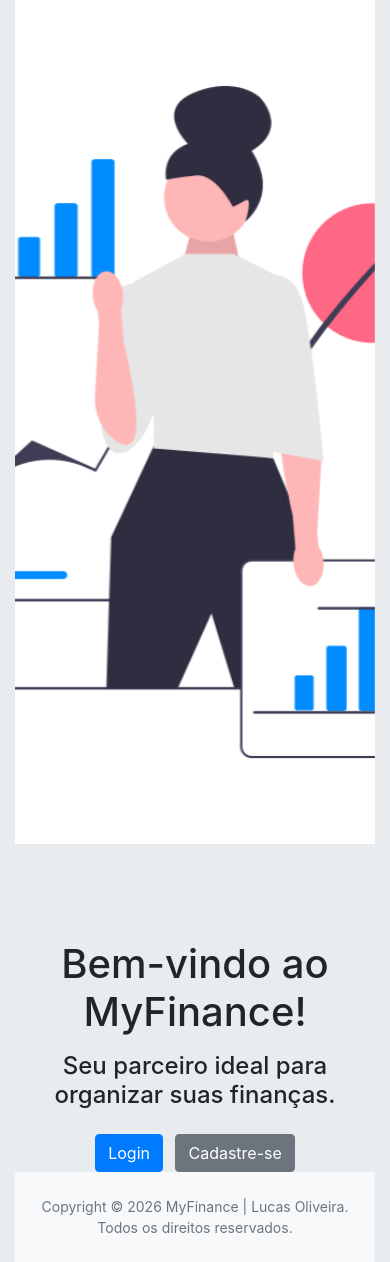
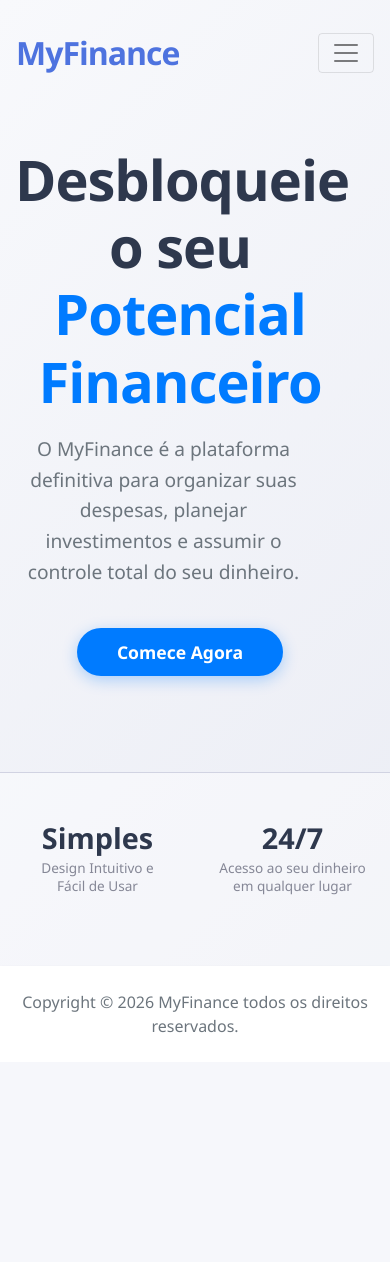
Before and after one commit to lucas-ioliveira/my-finance, a Django app: template common/templates/home/home.html in a window 390 px wide. After the commit the page ends 1033 px from the top, so only its background shows below. Run offline with Django 5.2, Linux system fonts and the light colour scheme; the template is opened without the code that fills it, so the values that code supplies are empty; some libraries are stand-ins or nearby versions.

Commit message:
feat: Atualização de layout.

```diff
--- a/common/templates/home/home.html
+++ b/common/templates/home/home.html
@@ -9,79 +9,184 @@
       {% bootstrap_css %}
 
       <style>
-        .carousel-item {
-            height: 100vh;
+          /* Fundo Claro casando com o Login/Register (#eaecf4) */
+          body {
+              font-family: 'Segoe UI', Roboto, 'Helvetica Neue', Arial, sans-serif;
+              background: linear-gradient(135deg, #f8f9fc 0%, #eaecf4 100%);
+              color: #5a5c69;
+              min-height: 100vh;
+              display: flex;
+              flex-direction: column;
           }
-        .carousel-item img {
-            object-fit: cover;
-            height: 100%;
+
+          /* Navbar Clara e Moderna */
+          .navbar-brand {
+              font-weight: 800;
+              font-size: 2rem;
+              color: #4e73df !important;
+              letter-spacing: -1px;
+          }
+
+          .nav-link {
+              color: #6c757d !important;
+              font-weight: 600;
+              font-size: 0.9rem;
+              text-transform: uppercase;
+              letter-spacing: 1px;
+              transition: color 0.3s;
+          }
+
+          .nav-link:hover {
+              color: #4e73df !important;
+          }
+
+          /* Botão Principal */
+          .btn-custom-primary {
+              background-color: #007bff;
+              color: #ffffff;
+              border-radius: 50px;
+              padding: 0.7rem 2.5rem;
+              font-weight: bold;
+              font-size: 1.1rem;
+              border: none;
+              box-shadow: 0 4px 15px rgba(0, 123, 255, 0.3);
+              transition: all 0.3s ease;
+          }
+
+          .btn-custom-primary:hover {
+              background-color: #0056b3;
+              color: #ffffff;
+              transform: translateY(-2px);
+              box-shadow: 0 6px 20px rgba(0, 123, 255, 0.4);
+              text-decoration: none;
+          }
+
+          /* Tipografia da Hero Section */
+          .hero-title {
+              font-weight: 800;
+              font-size: 3.5rem;
+              line-height: 1.2;
+              color: #2e384d;
+              margin-bottom: 1.2rem;
+              letter-spacing: -1px;
+          }
+
+          .hero-subtitle {
+              font-size: 1.2rem;
+              font-weight: 400;
+              color: #6c757d;
+              margin-bottom: 2.5rem;
+              line-height: 1.6;
+              max-width: 90%;
+          }
+
+          /* Animação da Imagem Flutuante */
+          .floating-img {
               width: 100%;
+              max-height: 500px;
+              object-fit: contain;
+              animation: float 6s ease-in-out infinite;
+          }
+
+          @keyframes float {
+              0% { transform: translateY(0px); }
+              50% { transform: translateY(-20px); }
+              100% { transform: translateY(0px); }
+          }
+
+          /* Barra de Prova Social */
+          .trust-section {
+              /* Removido o margin-top: auto daqui para o footer novo fazer esse trabalho */
+              padding: 3rem 0;
+              border-top: 1px solid #d1d3e2;
+              background-color: rgba(255, 255, 255, 0.4);
+          }
+
+          .trust-item h4 {
+              font-weight: 800;
+              font-size: 1.8rem;
+              color: #2e384d;
+              margin-bottom: 0.2rem;
+          }
+
+          .trust-item p {
+              font-size: 0.85rem;
+              color: #858796;
+              line-height: 1.3;
+              margin: 0;
           }
       </style>
 
-    <title>Home</title>
+      <title>Home - MyFinance</title>
 
   </head>
 
   <body>
-  <div class="container-fluid" style="background-color: #e9ecef;">
 
-    <div class="row">
+      <nav class="navbar navbar-expand-lg navbar-light bg-transparent pt-4 pb-3">
+          <div class="container">
+              <a class="navbar-brand" href="#">MyFinance</a>
 
-        <!-- Coluna do Carrossel -->
-        <div class="col-md-6">
-            <div id="carouselExampleIndicators" class="carousel slide" data-ride="carousel">
-              <div class="carousel-inner">
-                <div class="carousel-item active">
-                  <img src="{% static "images/undraw_Projections.png" %}" class="d-block w-100" alt="Descrição da Imagem 1">
-                  <div class="carousel-caption d-none d-md-block">
+              <button class="navbar-toggler" type="button" data-toggle="collapse" data-target="#navbarNav">
+                  <span class="navbar-toggler-icon"></span>
+              </button>
+
+              <div class="collapse navbar-collapse" id="navbarNav">
+                  <ul class="navbar-nav ml-auto align-items-center">
+                      <li class="nav-item mr-4">
+                          <a class="nav-link" href="{% url 'login' %}">Login</a>
+                      </li>
+                      <li class="nav-item">
+                          <a class="btn btn-custom-primary btn-sm px-4 py-2" style="font-size: 0.9rem;" href="{% url 'register' %}">Criar Conta</a>
+                      </li>
+                  </ul>
               </div>
           </div>
-                <div class="carousel-item">
-                  <img src="{% static "images/undraw_Calculator.png" %}" class="d-block w-100" alt="Descrição da Imagem 1">
-                  <div class="carousel-caption d-none d-md-block">
+      </nav>
+
+      <div class="container flex-grow-1 d-flex align-items-center mt-5 mb-5">
+          <div class="row align-items-center w-100">
+
+              <div class="col-lg-6 text-center text-lg-left mb-5 mb-lg-0 pr-lg-5">
+                  <h1 class="hero-title">Desbloqueie o seu <span class="text-primary">Potencial Financeiro</span></h1>
+                  <p class="hero-subtitle">
+                      O MyFinance é a plataforma definitiva para organizar suas despesas, planejar investimentos e assumir o controle total do seu dinheiro.
+                  </p>
+                  <a href="{% url 'register' %}" class="btn btn-custom-primary">
+                      Comece Agora
+                  </a>
+              </div>
+
+              <div class="col-lg-6 d-none d-md-block text-center">
+                  <img src="{% static 'images/undraw_Calculator-removebg-preview.png' %}" class="floating-img" alt="Painel Financeiro">
+              </div>
+
           </div>
       </div>
-                <div class="carousel-item">
-                  <img src="{% static "images/undraw_Statistic.png" %}" class="d-block w-100" alt="Descrição da Imagem 1">
-                  <div class="carousel-caption d-none d-md-block">
+
+      <div class="trust-section">
+          <div class="container">
+              <div class="row text-center text-md-center">
+
+                  <div class="col-6 col-md-6 mb-4 mb-md-0 trust-item">
+                      <h4>Simples</h4>
+                      <p>Design Intuitivo e<br>Fácil de Usar</p>
+                  </div>
+
+                  <div class="col-6 col-md-6 trust-item">
+                      <h4>24/7</h4>
+                      <p>Acesso ao seu dinheiro<br>em qualquer lugar</p>
+                  </div>
               </div>
           </div>
       </div>
 
-              <a class="carousel-control-prev" href="#carouselExampleIndicators" role="button" data-slide="prev">
-                <span class="carousel-control-prev-icon" aria-hidden="true"></span>
-                <span class="sr-only">Previous</span>
-              </a>
+      <footer class="mt-auto bg-white py-4 shadow-sm">
+          <div class="container">
+              <div class="text-muted text-center">Copyright &copy; {% now 'Y' %} MyFinance todos os direitos reservados.</div>
+          </div>
+      </footer>
 
-              <a class="carousel-control-next" href="#carouselExampleIndicators" role="button" data-slide="next">
-                <span class="carousel-control-next-icon" aria-hidden="true"></span>
-                <span class="sr-only">Next</span>
-              </a>
-            </div>
-        </div>
-
-        <div class="col-md-6 d-flex align-items-center justify-content-center">
-
-            <div class="col-md-6 mt-5">
-                <h1 class="text-center mt-5">Bem-vindo ao MyFinance!</h1>
-                <h4 class="text-center mt-3">Seu parceiro ideal para organizar suas finanças.</h4>
-
-                <div class="text-center mt-4">
-                  <a href="{% url 'login' %}" class="btn btn-primary mr-2">Login</a>
-                  <a href="{% url 'register' %}" class="btn btn-secondary">Cadastre-se</a>
-                </div>
-            </div>
-
-        </div>
-
-
-
-
-
-    </div>
-    {% include "partials/footer/_footer.html" %}
-  </div>
       {% bootstrap_javascript jquery='full' %}
   </body>
 </html>
--- a/common/templates/partials/footer/_footer.html
+++ b/common/templates/partials/footer/_footer.html
@@ -1,7 +1,7 @@
 <footer class="py-4 bg-light mt-auto">
     <div class="container-fluid px-4">
         <div class="d-flex justify-content-center align-items-center small">
-            <div class="text-muted text-center">Copyright &copy; {% now 'Y' %} MyFinance | Lucas Oliveira. Todos os direitos reservados.</div>
+            <div class="text-muted text-center">Copyright &copy; {% now 'Y' %} MyFinance todos os direitos reservados.</div>
         </div>
     </div>
 </footer>
```
Also changed, not shown: common/templates/accounts/login.html (+28 -51 lines), common/templates/accounts/register.html (+27 -51 lines). Lines whose indentation alone changed are shown as unchanged.
